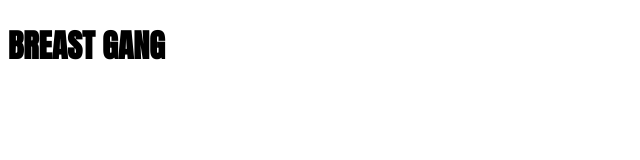
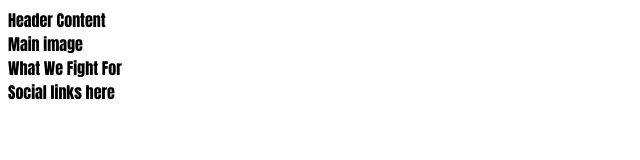
Before and after one commit to maiharamoni/breast-gang, a plain HTML site: page index.html in a window 1280 px wide. Shown: the whole page, without its empty margins (0-640 px from the left). Drawn offline with Linux system fonts and the light colour scheme.

Commit message:
Add core structure for home page

```diff
--- a/index.html
+++ b/index.html
@@ -12,6 +12,15 @@
     <title>BREAST GANG</title>
 </head>
 <body>
-    <h1> BREAST GANG</h1>
+    <header> Header Content</header>
+    <section>
+        Main image
+    </section>
+    <section>
+        What We Fight For
+    </section>
+    <footer>
+        Social links here
+    </footer>
 </body>
 </html>
```
